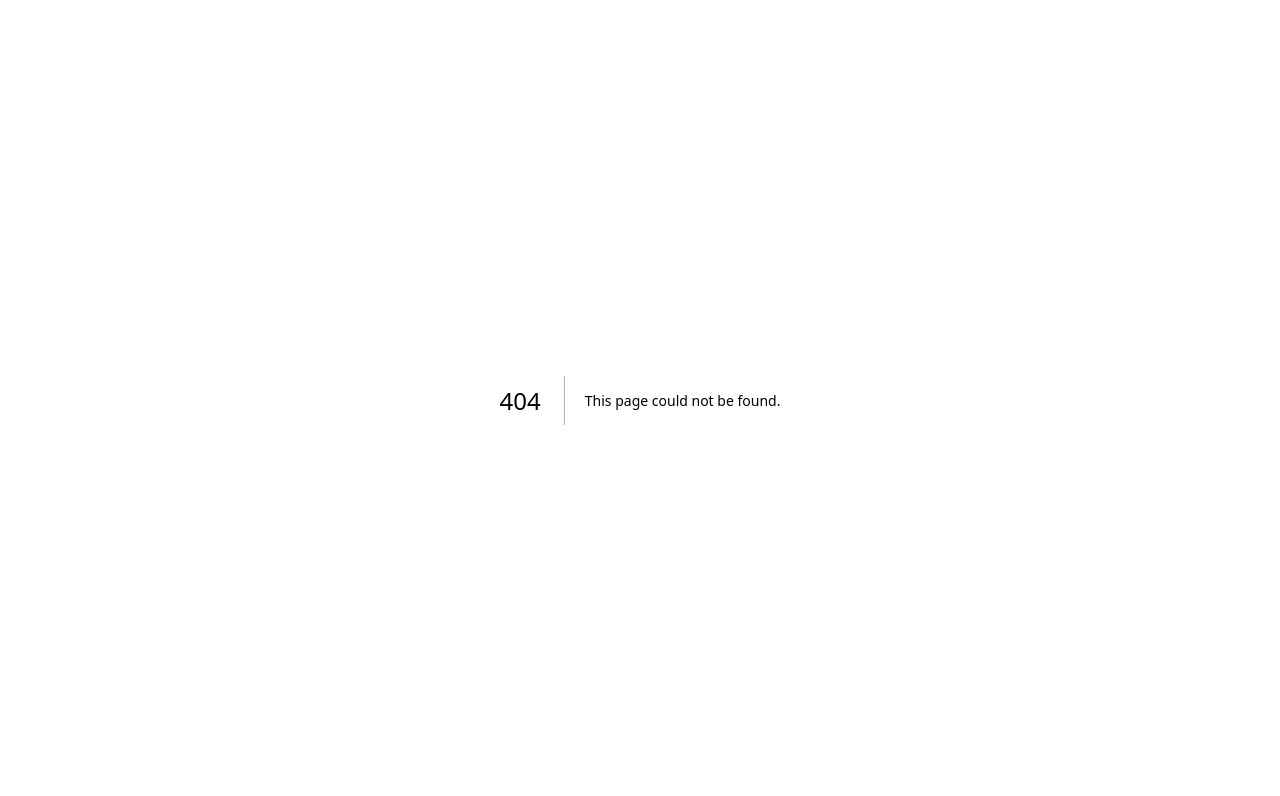
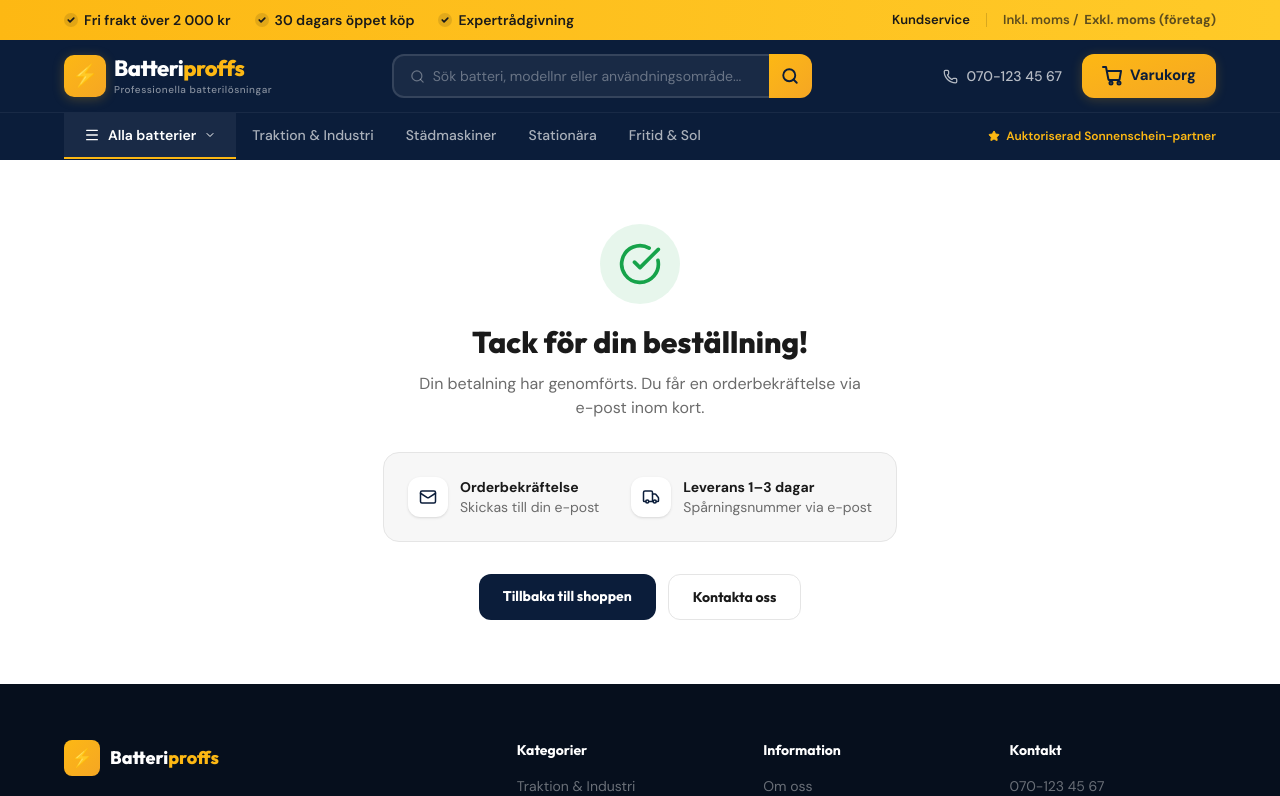
Before and after one commit to joelstolt/batteri, a Next.js app: page /tack in a window 1280 px wide. Before the commit this address had no page. Shown: the top 796 px of the page. Built offline with nearby package versions, Linux system fonts and the light colour scheme.

Commit message:
Stripe checkout + tack-sida + fix tillbaka-url

```diff
--- /dev/null
+++ b/app/api/checkout/route.js
@@ -0,0 +1,77 @@
+import Stripe from "stripe"
+import { NextResponse } from "next/server"
+
+const stripe = new Stripe(process.env.STRIPE_SECRET_KEY)
+
+const SHIPPING_THRESHOLD = 2000
+const SHIPPING_COST = 149
+
+export async function POST(request) {
+  try {
+    const { items } = await request.json()
+
+    if (!items || items.length === 0) {
+      return NextResponse.json({ error: "Varukorgen är tom" }, { status: 400 })
+    }
+
+    // Calculate subtotal to determine shipping
+    const subtotal = items.reduce((sum, item) => sum + item.price * item.qty, 0)
+    const shippingFree = subtotal >= SHIPPING_THRESHOLD
+
+    // Build line items for Stripe
+    const line_items = items.map((item) => ({
+      price_data: {
+        currency: "sek",
+        product_data: {
+          name: item.name || item.shortName,
+          description: `${item.voltage} · ${item.capacity}`,
+          images: item.images?.[0]?.startsWith("http")
+            ? [item.images[0]]
+            : [],
+        },
+        unit_amount: Math.round(item.price * 100), // Stripe uses öre (cents)
+      },
+      quantity: item.qty,
+    }))
+
+    // Create Stripe Checkout session
+    const session = await stripe.checkout.sessions.create({
+      mode: "payment",
+      line_items,
+      shipping_options: [
+        {
+          shipping_rate_data: {
+            type: "fixed_amount",
+            fixed_amount: {
+              amount: shippingFree ? 0 : SHIPPING_COST * 100,
+              currency: "sek",
+            },
+            display_name: shippingFree
+              ? "Fri frakt"
+              : "PostNord — Hemleverans (1–3 dagar)",
+          },
+        },
+      ],
+      shipping_address_collection: {
+        allowed_countries: ["SE"],
+      },
+      phone_number_collection: {
+        enabled: true,
+      },
+      locale: "sv",
+      success_url: `${request.headers.get("origin")}/tack?session_id={CHECKOUT_SESSION_ID}`,
+      cancel_url: `${request.headers.get("origin")}/kassa`,
+      metadata: {
+        order_source: "batteriproffs.se",
+      },
+    })
+
+    return NextResponse.json({ url: session.url })
+  } catch (error) {
+    console.error("Stripe error:", error)
+    return NextResponse.json(
+      { error: error.message || "Något gick fel" },
+      { status: 500 }
+    )
+  }
+}
--- /dev/null
+++ b/app/tack/page.js
@@ -0,0 +1,19 @@
+import TopBar from "@/components/TopBar"
+import Header from "@/components/Header"
+import ThankYouContent from "@/components/ThankYouContent"
+import Footer from "@/components/Footer"
+
+export const metadata = {
+  title: "Tack för din beställning — Batteriproffs",
+}
+
+export default function ThankYouPage() {
+  return (
+    <>
+      <TopBar />
+      <Header />
+      <ThankYouContent />
+      <Footer />
+    </>
+  )
+}
--- a/components/CartDrawer.jsx
+++ b/components/CartDrawer.jsx
@@ -1,9 +1,9 @@
 "use client"
 
-import { useEffect } from "react"
+import { useEffect, useState } from "react"
 import Image from "next/image"
 import Link from "next/link"
-import { X, Minus, Plus, Trash2, ShoppingCart } from "lucide-react"
+import { X, Minus, Plus, Trash2, ShoppingCart, Loader2 } from "lucide-react"
 import { motion, AnimatePresence } from "framer-motion"
 import { useCart } from "@/lib/cart-context"
 
@@ -14,6 +14,28 @@ function formatPrice(n) {
 export default function CartDrawer() {
   const { items, isOpen, setIsOpen, updateQty, removeItem, totalItems, totalPrice } =
     useCart()
+  const [loading, setLoading] = useState(false)
+
+  const handleCheckout = async () => {
+    setLoading(true)
+    try {
+      const res = await fetch("/api/checkout", {
+        method: "POST",
+        headers: { "Content-Type": "application/json" },
+        body: JSON.stringify({ items }),
+      })
+      const data = await res.json()
+      if (data.url) {
+        window.location.href = data.url
+      } else {
+        alert(data.error || "Något gick fel. Försök igen.")
+        setLoading(false)
+      }
+    } catch {
+      alert("Kunde inte nå kassan. Försök igen.")
+      setLoading(false)
+    }
+  }
 
   // Lock body scroll when open
   useEffect(() => {
@@ -208,16 +230,25 @@ export default function CartDrawer() {
                   </span>
                 </div>
 
-                <a
-                  href="/kassa"
-                  onClick={() => setIsOpen(false)}
-                  className="flex w-full items-center justify-center gap-2 rounded-xl bg-gradient-to-br from-[#16a34a] to-[#15803d] py-4 font-heading text-base font-bold text-white shadow-lg transition-transform hover:-translate-y-px"
+                <button
+                  onClick={handleCheckout}
+                  disabled={loading}
+                  className="flex w-full items-center justify-center gap-2 rounded-xl bg-gradient-to-br from-[#16a34a] to-[#15803d] py-4 font-heading text-base font-bold text-white shadow-lg transition-transform hover:-translate-y-px disabled:opacity-70 disabled:hover:translate-y-0"
                 >
-                  Till kassan
-                  <svg width="18" height="18" fill="none" stroke="#fff" strokeWidth="2.5" strokeLinecap="round" strokeLinejoin="round">
-                    <path d="M4 9h10M10 5l4 4-4 4" />
-                  </svg>
-                </a>
+                  {loading ? (
+                    <>
+                      <Loader2 size={18} className="animate-spin" />
+                      Laddar...
+                    </>
+                  ) : (
+                    <>
+                      Till kassan
+                      <svg width="18" height="18" fill="none" stroke="#fff" strokeWidth="2.5" strokeLinecap="round" strokeLinejoin="round">
+                        <path d="M4 9h10M10 5l4 4-4 4" />
+                      </svg>
+                    </>
+                  )}
+                </button>
                 <div className="mt-3 flex items-center justify-center gap-3">
                   {["Swish", "Visa", "Mastercard", "PostNord"].map((m) => (
                     <span key={m} className="text-[10px] font-semibold uppercase tracking-wider text-text-mid/60">
--- /dev/null
+++ b/components/ThankYouContent.jsx
@@ -0,0 +1,66 @@
+"use client"
+
+import { useEffect } from "react"
+import Link from "next/link"
+import { CheckCircle, Truck, Mail } from "lucide-react"
+import { useCart } from "@/lib/cart-context"
+
+export default function ThankYouContent() {
+  const { clearCart } = useCart()
+
+  // Clear cart after successful payment
+  useEffect(() => {
+    clearCart()
+  }, [clearCart])
+
+  return (
+    <div className="flex min-h-[60vh] flex-col items-center justify-center px-4 py-16 text-center">
+      <div className="mb-5 flex h-20 w-20 items-center justify-center rounded-full bg-green/10">
+        <CheckCircle size={44} className="text-green" />
+      </div>
+
+      <h1 className="mb-3 font-heading text-3xl font-extrabold text-text-dark">
+        Tack för din beställning!
+      </h1>
+      <p className="mb-8 max-w-md text-base text-text-mid">
+        Din betalning har genomförts. Du får en orderbekräftelse via e-post inom kort.
+      </p>
+
+      <div className="mb-8 flex flex-col gap-4 rounded-2xl border border-border bg-surface p-6 text-left sm:flex-row sm:gap-8">
+        <div className="flex items-start gap-3">
+          <div className="flex h-10 w-10 flex-shrink-0 items-center justify-center rounded-xl bg-white shadow-sm">
+            <Mail size={18} className="text-navy" />
+          </div>
+          <div>
+            <div className="text-sm font-bold text-text-dark">Orderbekräftelse</div>
+            <div className="text-sm text-text-mid">Skickas till din e-post</div>
+          </div>
+        </div>
+        <div className="flex items-start gap-3">
+          <div className="flex h-10 w-10 flex-shrink-0 items-center justify-center rounded-xl bg-white shadow-sm">
+            <Truck size={18} className="text-navy" />
+          </div>
+          <div>
+            <div className="text-sm font-bold text-text-dark">Leverans 1–3 dagar</div>
+            <div className="text-sm text-text-mid">Spårningsnummer via e-post</div>
+          </div>
+        </div>
+      </div>
+
+      <div className="flex flex-wrap gap-3">
+        <Link
+          href="/"
+          className="rounded-xl bg-navy px-6 py-3 font-heading text-sm font-bold text-white transition-colors hover:bg-navy-light"
+        >
+          Tillbaka till shoppen
+        </Link>
+        <Link
+          href="/kontakt"
+          className="rounded-xl border border-border px-6 py-3 font-heading text-sm font-bold text-text-dark transition-colors hover:bg-surface"
+        >
+          Kontakta oss
+        </Link>
+      </div>
+    </div>
+  )
+}
--- a/package.json
+++ b/package.json
@@ -23,6 +23,7 @@
     "react": "^19.2.4",
     "react-dom": "^19.2.4",
     "sanity": "^5.14.1",
+    "stripe": "^20.4.1",
     "styled-components": "^6.3.11",
     "tailwindcss": "^4.2.1"
   }
```
Also changed, not shown: 1 other file (tests, documents, lock files or other folders).
